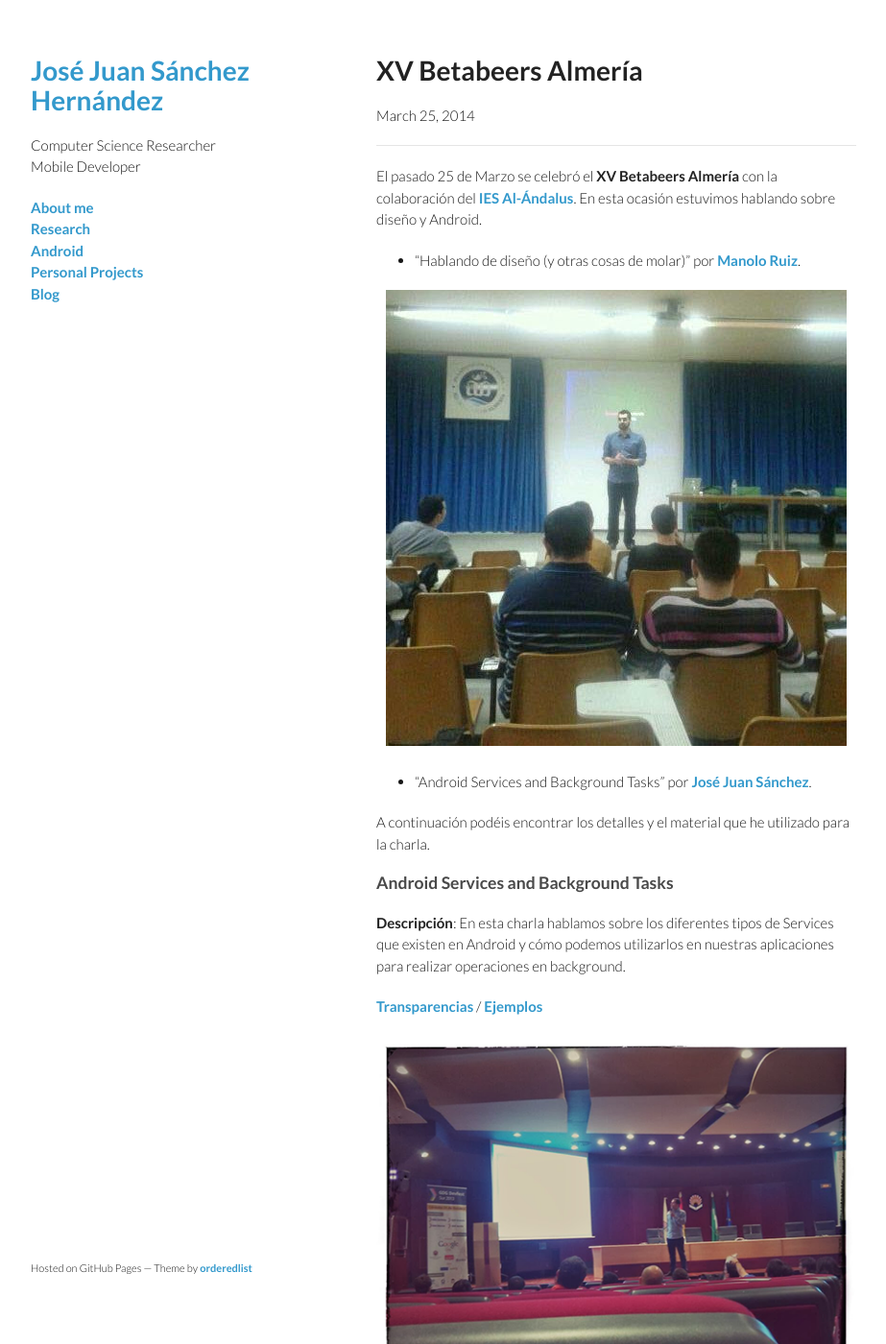
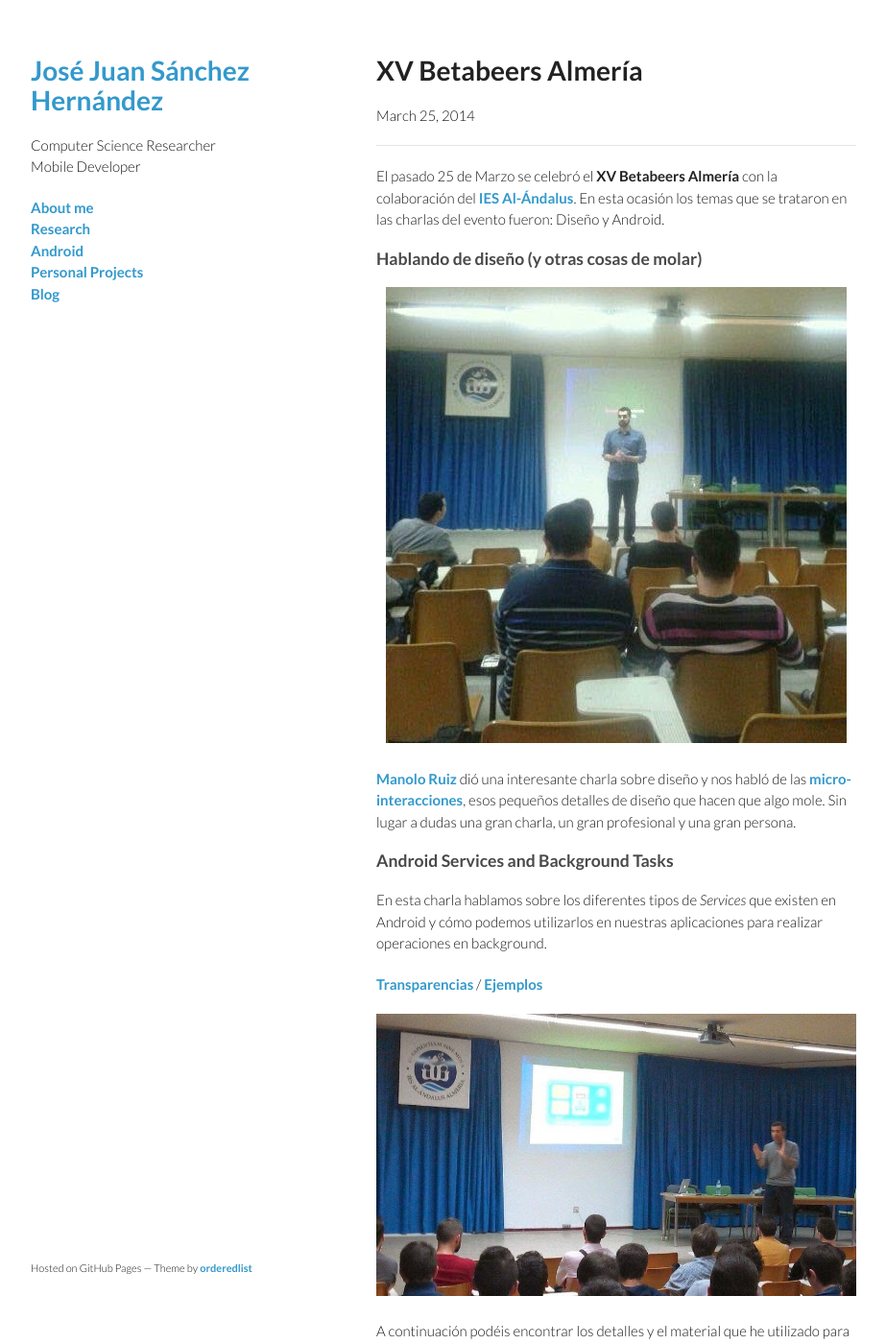
Before and after one commit to josejuansanchez/josejuansanchez.github.io, a Jekyll site: the page built from _posts/2014-03-25-xv-betabeers-almeria.md, in a window 1280 px wide and 1400 px high. Shown: the whole window at 96% size, without its empty margins (178-1101 px from the left). Built offline with Jekyll 4.4.1, drawn with Linux system fonts in a browser that asks for light colours; comment, search, counter and statistics services are not loaded; some of the changed text lies outside the part shown.

Commit message:
Update 2014-03-25-xv-betabeers-almeria.md

```diff
--- a/_posts/2014-03-25-xv-betabeers-almeria.md
+++ b/_posts/2014-03-25-xv-betabeers-almeria.md
@@ -5,26 +5,25 @@
 category: events
 ---
 
-El pasado 25 de Marzo se celebró el **XV Betabeers Almería** con la colaboración del [IES Al-Ándalus](http://www.iesalandalus.org).
-En esta ocasión estuvimos hablando sobre diseño y Android.
+El pasado 25 de Marzo se celebró el **XV Betabeers Almería** con la colaboración del [IES Al-Ándalus](http://www.iesalandalus.org). En esta ocasión los temas que se trataron en las charlas del evento fueron: Diseño y Android.
 
-* "Hablando de diseño (y otras cosas de molar)" por [Manolo Ruiz](http://www.twitter.com/manoloruiz).
+### Hablando de diseño (y otras cosas de molar)
 
 <p align="center">
   <img src="http://josejuansanchez.github.io/images/bbalm_manolo_ruiz.jpg" />
 </p>
 
+[Manolo Ruiz](http://www.twitter.com/manoloruiz) dió una interesante charla sobre diseño y nos habló de las [micro-interacciones](http://itakora.com/micro-interacciones-aka-detallitos-de-diseno/), esos pequeños detalles de diseño que hacen que algo mole. Sin lugar a dudas una gran charla, un gran profesional y una gran persona.
 
-* "Android Services and Background Tasks" por [José Juan Sánchez](http://www.twitter.com/josejuansanchez).
-
-A continuación podéis encontrar los detalles y el material que he utilizado para la charla.
 
 ### Android Services and Background Tasks
 
-**Descripción**: En esta charla hablamos sobre los diferentes tipos de Services que existen en Android y cómo podemos utilizarlos en nuestras aplicaciones para realizar operaciones en background.
+En esta charla hablamos sobre los diferentes tipos de *Services* que existen en Android y cómo podemos utilizarlos en nuestras aplicaciones para realizar operaciones en background.
 
-[Transparencias](https://speakerdeck.com/josejuansanchez/android-services) / [Ejemplos](https://github.com/josejuansanchez/GDG-DevFestSur-2013)
+[Transparencias](https://speakerdeck.com/josejuansanchez/android-services-and-background-tasks) / [Ejemplos](https://github.com/josejuansanchez/GDG-DevFestSur-2013)
 
 <p align="center">
-  <img src="http://josejuansanchez.github.io/images/gdgdevfestsur_android_services_512.png" />
+  <img src="http://josejuansanchez.github.io/images/bbalm_jj.jpg" />
 </p>
+
+A continuación podéis encontrar los detalles y el material que he utilizado para la charla.
```
